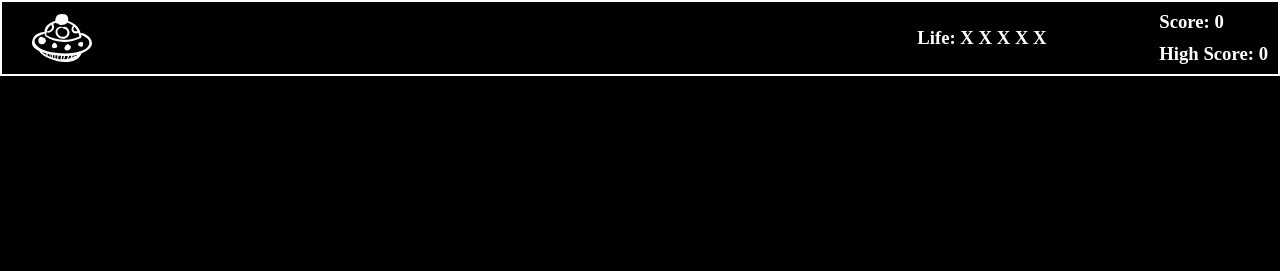
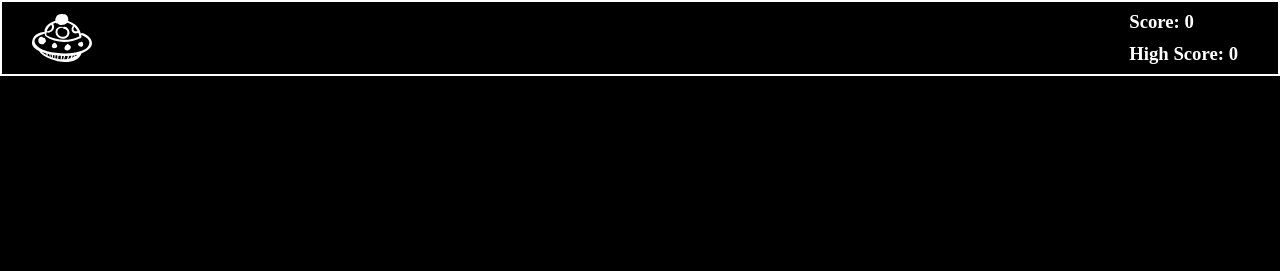
Before and after one commit to Antony0101/space-asteroids, a website built with Vite: page index.html in a window 1280 px wide. Shown: the top 271 px of the page. Built offline with nearby package versions, Linux system fonts and the light colour scheme.

Commit message:
removed life meter and added padding to score

```diff
--- a/index.html
+++ b/index.html
@@ -20,12 +20,13 @@
                         />
                     </div>
                     <div id="top-bar-content-right">
-                        <h3 style="width: 15vw">Life: X X X X X</h3>
+                        <h3 style="width: 15vw"></h3>
                         <div
                             style="
                                 display: flex;
                                 flex-direction: column;
                                 gap: 10px;
+                                padding-right: 30px;
                             "
                         >
                             <h3>Score: <span id="score">0</span></h3>
```
